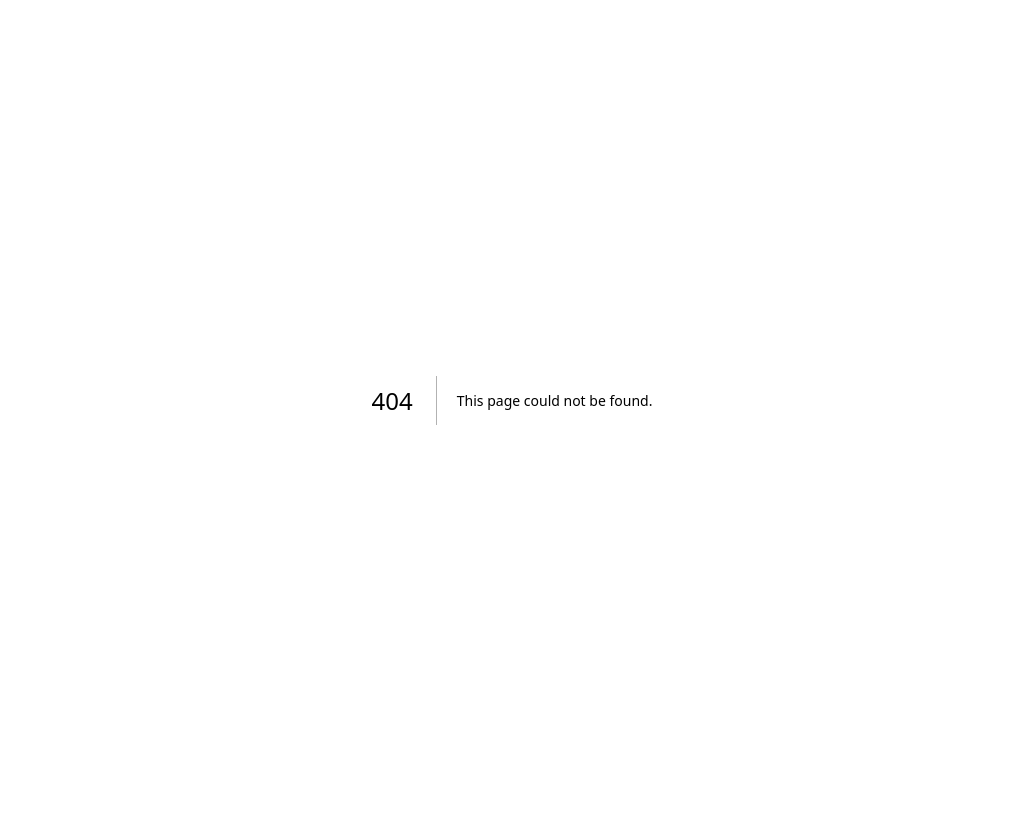
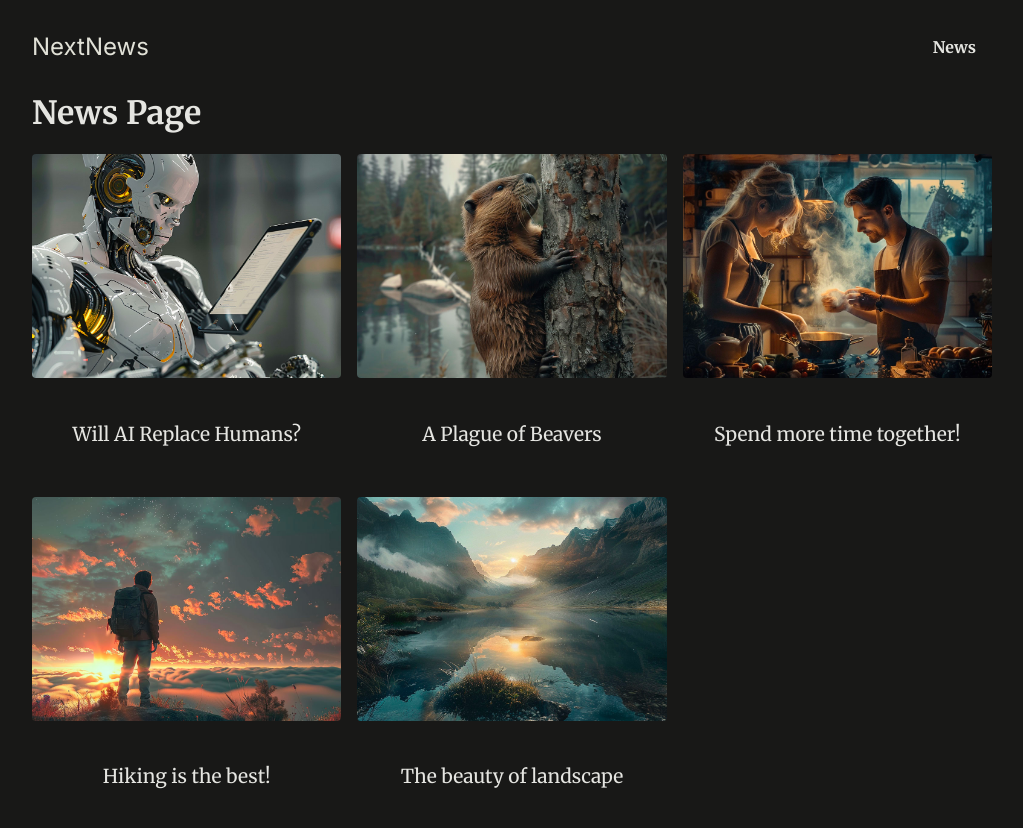
Before and after one commit to gibondesign/news-nextjs-app, a Next.js app: page /news in a window 1280 px wide. Before the commit this address had no page. Shown: the top 828 px of the page, without its empty margins (128-1151 px from the left). Before the commit the page ends 800 px from the top, so only its background shows below. Built offline with nearby package versions, Linux system fonts and the light colour scheme.

Commit message:
dynamic news page and error handling

```diff
--- /dev/null
+++ b/app/components/MainHeader.jsx
@@ -0,0 +1,18 @@
+import Link from 'next/link';
+
+export default function MainHeader() {
+  return (
+    <header id="main-header">
+      <div id="logo">
+        <Link href="/">NextNews</Link>
+      </div>
+      <nav>
+        <ul>
+          <li>
+            <Link href="/news">News</Link>
+          </li>
+        </ul>
+      </nav>
+    </header>
+  );
+}
--- a/app/layout.js
+++ /dev/null
@@ -1,14 +0,0 @@
-import './globals.css';
-
-export const metadata = {
-  title: 'Next.js Page Routing & Rendering',
-  description: 'Learn how to route to different pages.',
-}
-
-export default function RootLayout({ children }) {
- return (
-    <html lang="en">
-      <body>{children}</body>
-    </html>
-  )
-}
--- /dev/null
+++ b/app/layout.jsx
@@ -0,0 +1,20 @@
+import MainHeader from "./components/MainHeader";
+import "./globals.css";
+
+export const metadata = {
+	title: "Next.js Page Routing & Rendering",
+	description: "Learn how to route to different pages.",
+};
+
+export default function RootLayout({ children }) {
+	return (
+		<html lang="en">
+			<body>
+				<div id="page">
+					<MainHeader />
+					{children}
+				</div>
+			</body>
+		</html>
+	);
+}
--- /dev/null
+++ b/app/news/page.jsx
@@ -0,0 +1,20 @@
+import { DUMMY_NEWS } from "@/dummy-news";
+import Link from "next/link";
+
+export default function NewsPage() {
+	return (
+		<>
+			<h1>News Page</h1>
+			<ul className="news-list">
+				{DUMMY_NEWS.map((news) => (
+					<li key={news.id}>
+						<Link href={`./news/${news.slug}`}>
+							<img src={`./images/news/${news.image}`} alt={news.title} />
+							<p>{news.title}</p>
+						</Link>
+					</li>
+				))}
+			</ul>
+		</>
+	);
+}
--- /dev/null
+++ b/dummy-news.js
@@ -0,0 +1,43 @@
+export const DUMMY_NEWS = [
+    {
+      id: 'n1',
+      slug: 'will-ai-replace-humans',
+      title: 'Will AI Replace Humans?',
+      image: 'ai-robot.jpg',
+      date: '2021-07-01',
+      content:
+        'Since late 2022 AI is on the rise and therefore many people worry whether AI will replace humans. The answer is not that simple. AI is a tool that can be used to automate tasks, but it can also be used to augment human capabilities. The future is not set in stone, but it is clear that AI will play a big role in the future. The question is how we will use it.',
+    },
+    {
+      id: 'n2',
+      slug: 'beaver-plague',
+      title: 'A Plague of Beavers',
+      image: 'beaver.jpg',
+      date: '2022-05-01',
+      content: 'Beavers are taking over the world. They are building dams everywhere and flooding entire cities. What can we do to stop them?',
+    },
+    {
+      id: 'n3',
+      slug: 'couple-cooking',
+      title: 'Spend more time together!',
+      image: 'couple-cooking.jpg',
+      date: '2024-03-01',
+      content: 'Cooking together is a great way to spend more time with your partner. It is fun and you get to eat something delicious afterwards. What are you waiting for? Get cooking!',
+    },
+    {
+      id: 'n4',
+      slug: 'hiking',
+      title: 'Hiking is the best!',
+      image: 'hiking.jpg',
+      date: '2024-01-01',
+      content: 'Hiking is a great way to get some exercise and enjoy the great outdoors. It is also a great way to clear your mind and reduce stress. So what are you waiting for? Get out there and start hiking!',
+    },
+    {
+      id: 'n5',
+      slug: 'landscape',
+      title: 'The beauty of landscape',
+      image: 'landscape.jpg',
+      date: '2022-07-01',
+      content: 'Landscape photography is a great way to capture the beauty of nature. It is also a great way to get outside and enjoy the great outdoors. So what are you waiting for? Get out there and start taking some pictures!',
+    },
+  ];
```
Also changed, not shown: app/news/[slug]/not-found.jsx (added, +8 -0 lines), app/news/[slug]/page.jsx (added, +31 -0 lines), app/not-found.jsx (added, +7 -0 lines), app/page.jsx (renamed from app/page.js).
